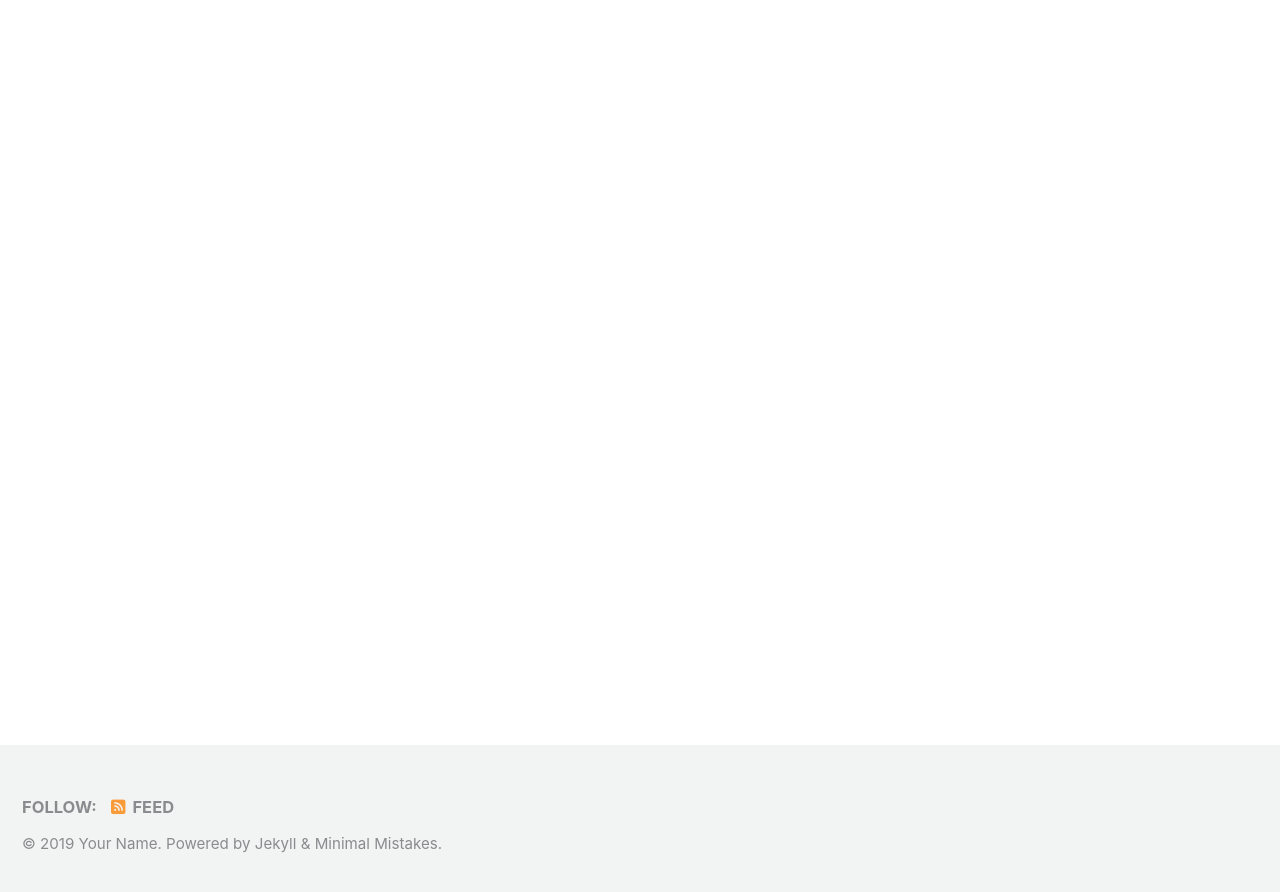
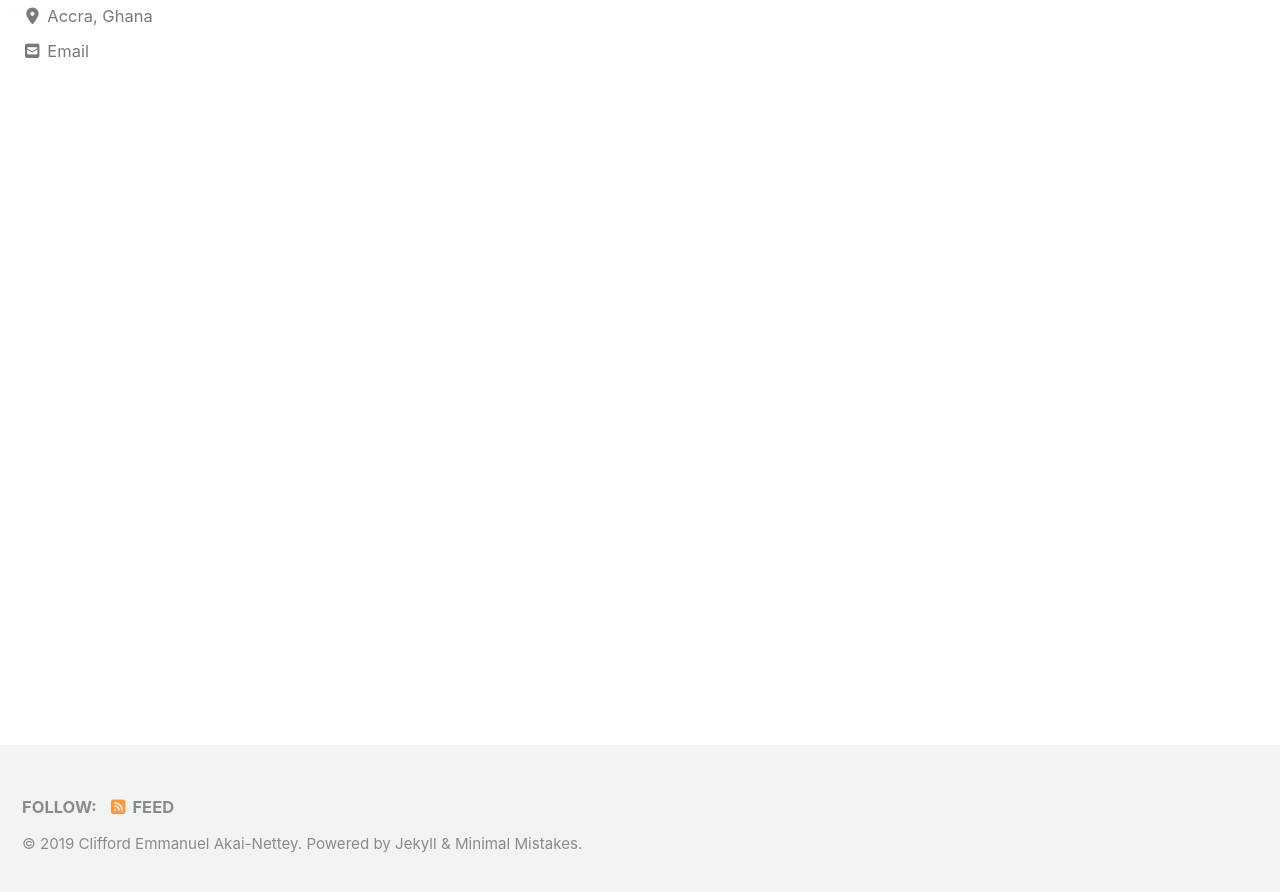
Before and after one commit to cliffordEmmanuel/cliffordEmmanuel.github.io, a Jekyll site: the page built from index.html, in a window 1280 px wide and 900 px high, scrolled down 222 px. Shown: the top 892 px of the window. Built offline with Jekyll 4.4.1, drawn with Linux system fonts in a browser that asks for light colours; cached includes are drawn as plain includes; nearby versions of some CDN libraries; the list of posts is cut into pages by our own code; some of the changed text lies outside the part shown.

Commit message:
editing started

```diff
--- a/_config.yml
+++ b/_config.yml
@@ -16,11 +16,11 @@ minimal_mistakes_skin    : "default" # "air", "aqua", "contrast", "dark", "dirt"
 
 # Site Settings
 locale                   : "en-US"
-title                    : "Site Title"
+title                    : "Clifford Emmanuel Akai-Nettey"
 title_separator          : "-"
 subtitle                 : # site tagline that appears below site title in masthead
-name                     : "Your Name"
-description              : "An amazing website."
+name                     : "Clifford Emmanuel Akai-Nettey"
+description              : "Data Science Portfolio."
 url                      : # the base hostname & protocol for your site e.g. "https://mmistakes.github.io"
 baseurl                  : # the subpath of your site, e.g. "/blog"
 repository               : # GitHub username/repo-name e.g. "mmistakes/minimal-mistakes"
@@ -107,15 +107,15 @@ analytics:
 
 # Site Author
 author:
-  name             : "Your Name"
+  name             : "Clifford Emmanuel Akai-Nettey"
   avatar           : # path of avatar image, e.g. "/assets/images/bio-photo.jpg"
-  bio              : "I am an **amazing** person."
-  location         : "Somewhere"
+  bio              : "Data Science Portfolio"
+  location         : "Accra, Ghana"
   email            :
   links:
     - label: "Email"
       icon: "fas fa-fw fa-envelope-square"
-      # url: mailto:your.name@email.com
+      url: mailto:your.cliffemmanuels@gmail.com
     - label: "Website"
       icon: "fas fa-fw fa-link"
       # url: "https://your-website.com"
@@ -292,3 +292,11 @@ defaults:
       comments: # true
       share: true
       related: true
+
+  # _pages
+  - scope:
+      path: ""
+      type: pages
+    values:
+      layout: single
+      author_profile: true
```
